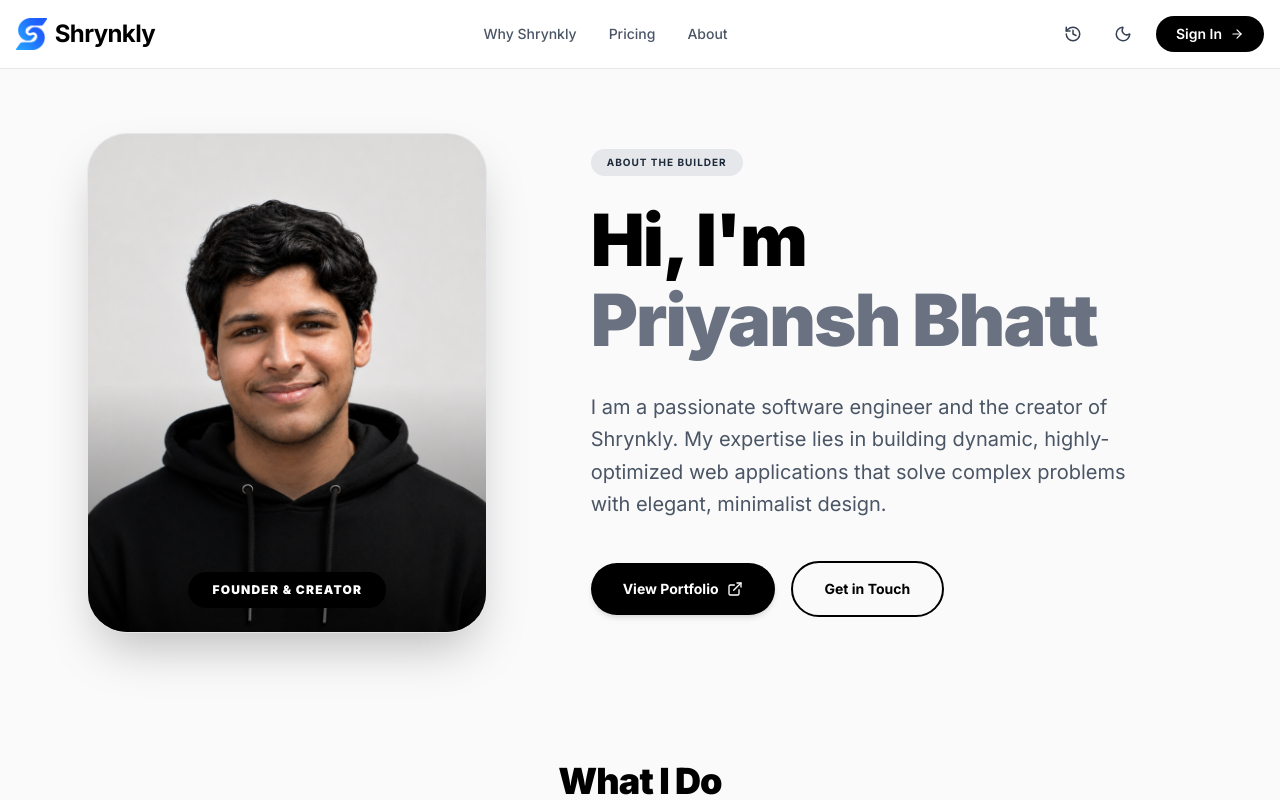
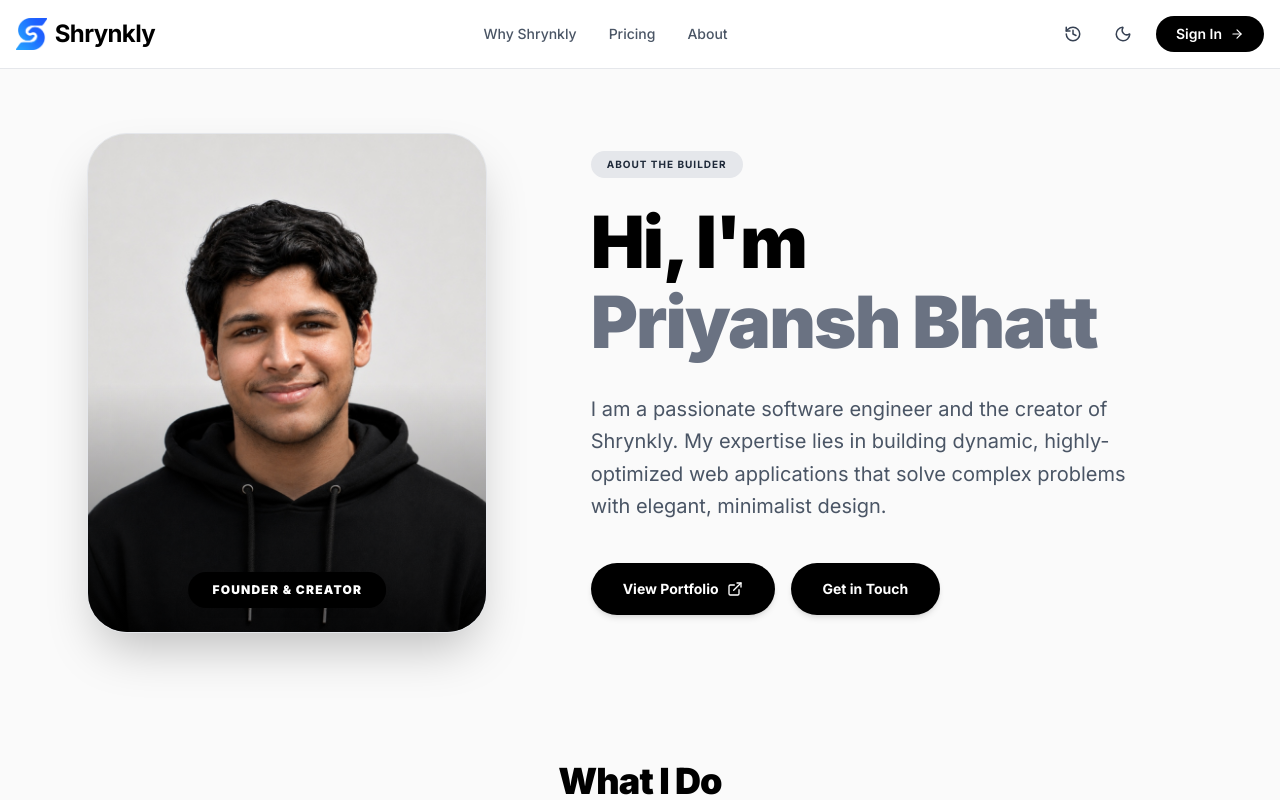
Before and after one commit to thepriyanshbhatt/Shrynkly-URL-Shortner, a React (Vite) app in the folder frontend/: page /about in a window 1280 px wide. Shown: the top 800 px of the page. Built offline with nearby package versions, Linux system fonts and the light colour scheme.

Commit message:
Match button themes on About page

```diff
--- a/frontend/src/pages/About.jsx
+++ b/frontend/src/pages/About.jsx
@@ -81,7 +81,7 @@ export default function About() {
               </a>
               <a
                 href="mailto:hello@shrynkly.com"
-                className="flex items-center justify-center gap-2 bg-transparent border-2 border-black dark:border-white text-black dark:text-white py-4 px-8 rounded-full font-bold text-sm hover:bg-black hover:text-white dark:hover:bg-white dark:hover:text-black transition-all hover:scale-105 active:scale-95 flex-1 sm:flex-none"
+                className="group flex items-center justify-center gap-2 bg-black dark:bg-white text-white dark:text-black py-4 px-8 rounded-full font-bold text-sm hover:bg-gray-800 dark:hover:bg-gray-200 transition-all hover:scale-105 active:scale-95 shadow-md flex-1 sm:flex-none"
               >
                 Get in Touch
               </a>
```
